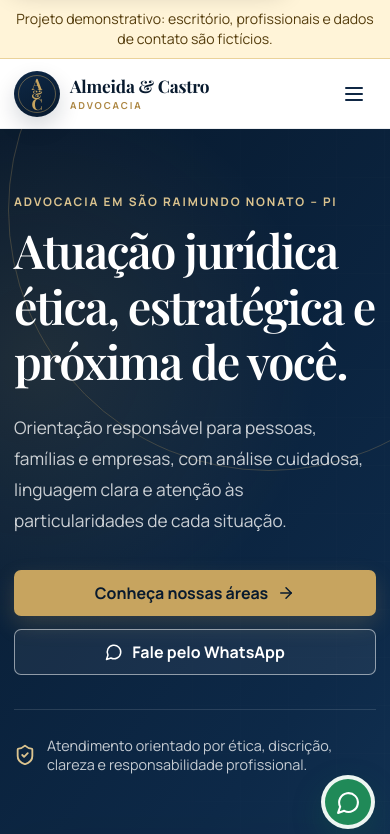
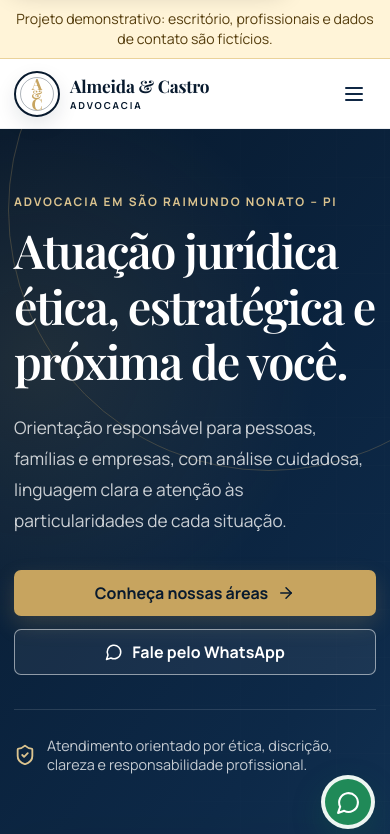
Before and after one commit to RicardoRibeiro-Prof/almeida-castro-advocacia, a React (Vite) app: page / in a window 390 px wide. Shown: the top 834 px of the page. Built offline with nearby package versions, Linux system fonts and the light colour scheme.

Commit message:
Padroniza a logo em versões monocromáticas

```diff
--- a/src/styles/brand-logo.css
+++ b/src/styles/brand-logo.css
@@ -1,5 +1,7 @@
 .brand {
+  --brand-logo-color: var(--navy-950);
   gap: 14px;
+  color: var(--brand-logo-color);
 }
 
 .brand__mark {
@@ -12,30 +14,33 @@
   align-items: center;
   justify-content: center;
   overflow: hidden;
+  border: 2px solid var(--brand-logo-color);
   border-radius: 50%;
-  background: linear-gradient(155deg, #0e2846 0%, #081a2e 100%);
-  box-shadow: 0 10px 22px rgba(8, 26, 46, 0.16);
+  color: var(--brand-logo-color);
+  background: transparent;
+  box-shadow: 0 8px 20px rgba(8, 26, 46, 0.1);
 }
 
 .brand__mark::before {
   position: absolute;
   inset: 4px;
-  border: 1px solid rgba(199, 164, 95, 0.45);
+  border: 1px solid currentColor;
   border-radius: 50%;
   content: "";
+  opacity: 0.32;
 }
 
 .brand__letter,
 .brand__amp {
   position: relative;
   z-index: 1;
+  color: var(--brand-logo-color);
   font-family: "Playfair Display", Georgia, serif;
   font-weight: 700;
   line-height: 1;
 }
 
 .brand__letter {
-  color: var(--white);
   font-size: 1.15rem;
 }
 
@@ -49,7 +54,6 @@
 
 .brand__amp {
   margin: -2px 0;
-  color: var(--gold-500);
   font-size: 0.88rem;
 }
 
@@ -57,33 +61,36 @@
   line-height: 1.02;
 }
 
-.brand__text strong {
+.brand .brand__text strong {
+  color: var(--brand-logo-color);
   font-size: 1.52rem;
   font-weight: 700;
   letter-spacing: -0.01em;
 }
 
-.brand__text small {
+.brand .brand__text small {
   margin-top: 6px;
+  color: var(--brand-logo-color);
   font-size: 0.73rem;
   letter-spacing: 0.28em;
 }
 
-.brand--footer .brand__mark {
-  background: linear-gradient(155deg, #d4b06b 0%, #b98d46 100%);
-  box-shadow: 0 12px 24px rgba(0, 0, 0, 0.2);
+.brand--footer {
+  --brand-logo-color: var(--gold-300);
 }
 
-.brand--footer .brand__letter {
-  color: var(--navy-950);
+.brand--footer .brand__mark {
+  border-color: var(--brand-logo-color);
+  color: var(--brand-logo-color);
+  background: transparent;
+  box-shadow: 0 10px 24px rgba(0, 0, 0, 0.16);
 }
 
-.brand--footer .brand__amp {
-  color: var(--white);
-}
-
+.brand--footer .brand__letter,
+.brand--footer .brand__amp,
+.brand--footer .brand__text strong,
 .brand--footer .brand__text small {
-  color: var(--gold-300);
+  color: var(--brand-logo-color);
 }
 
 @media (max-width: 680px) {
@@ -104,11 +111,11 @@
     font-size: 0.75rem;
   }
 
-  .brand__text strong {
+  .brand .brand__text strong {
     font-size: 1.08rem;
   }
 
-  .brand__text small {
+  .brand .brand__text small {
     font-size: 0.6rem;
     letter-spacing: 0.2em;
   }
```
